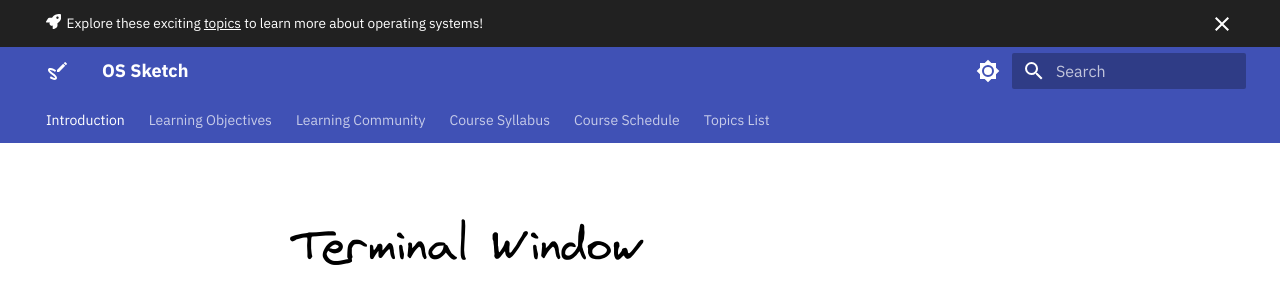
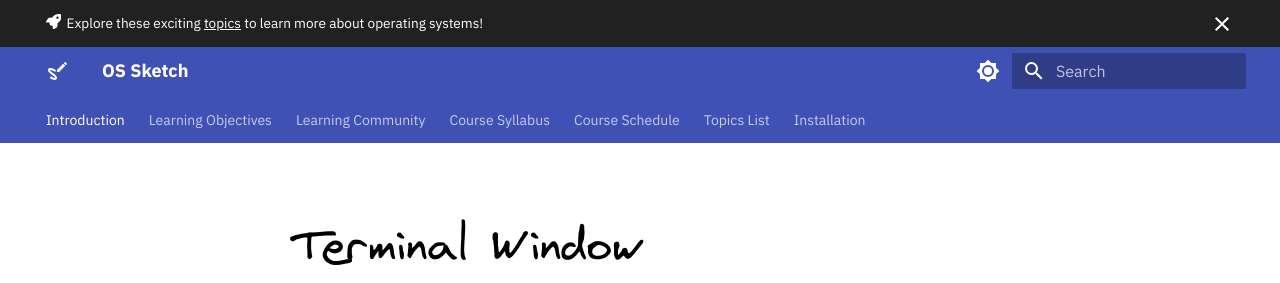
Before and after one commit to OS-Sketch/www.os-sketch.com, an MkDocs documentation site: the page built from docs/index.md, in a window 1280 px wide and 1083 px high. Shown: the top 283 px of the window. Built offline with MkDocs 1.6.1 and Material for MkDocs 9.7.7, drawn with Linux system fonts in a browser that asks for light colours.

Commit message:
docs: Adding a new feature

```diff
--- a/mkdocs.yml
+++ b/mkdocs.yml
@@ -187,3 +187,4 @@ nav:
   - Course Syllabus: operating-systems/syllabus.md
   - Course Schedule: operating-systems/schedule.md
   - Topics List: tags.md
+  - Installation: operating-systems/installation.md
```
Also changed, not shown: 1 other file.
